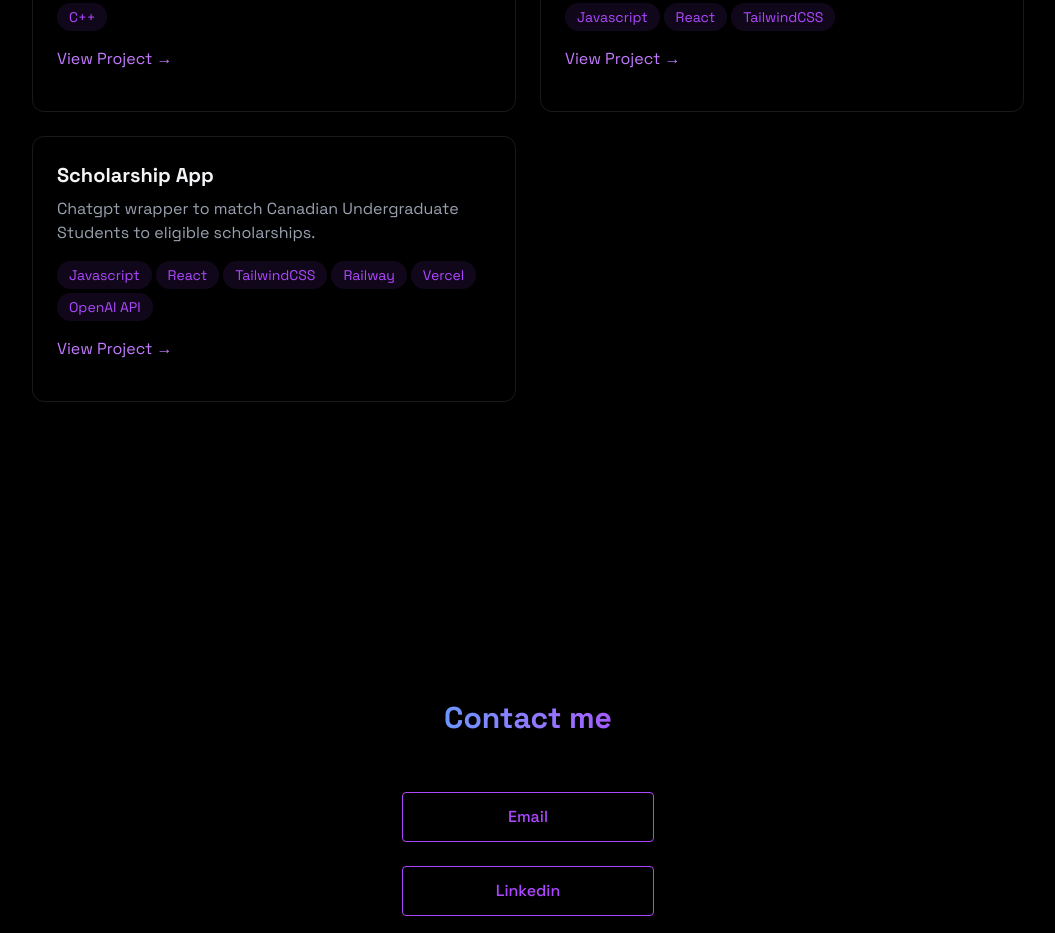
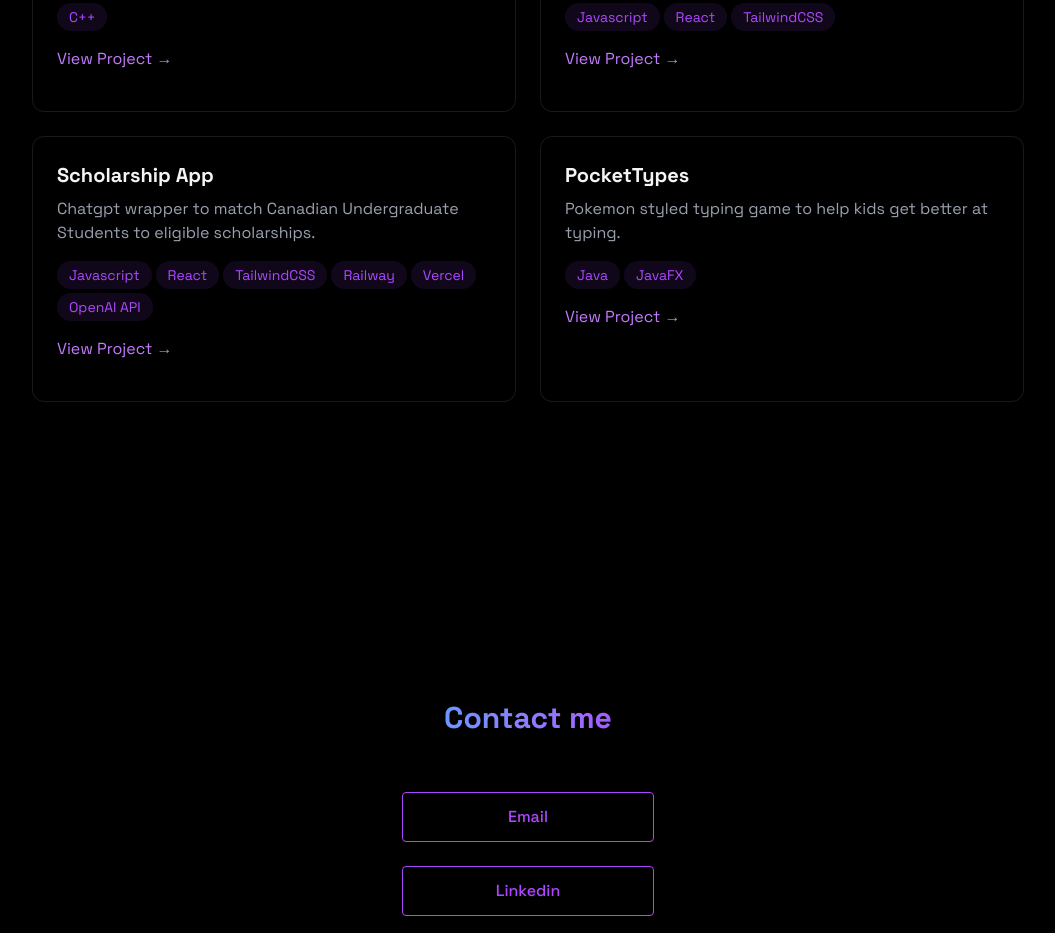
Before and after one commit to Overrayted/Personal-Portfolio, a React (Vite) app: page / in a window 1280 px wide. Shown: the part 2160-3093 px from the top of the page, without its empty margins (112-1167 px from the left). Built offline with nearby package versions, Linux system fonts and the light colour scheme.

Commit message:
Added new project to personal portfolio

```diff
--- a/src/components/sections/Projects..jsx
+++ b/src/components/sections/Projects..jsx
@@ -85,6 +85,21 @@ export const Projects = () => {
                     </div>
                 </div>
 
+                <div className="p-6 rounded-xl border border-white/10 hover:-translate-y-1 hover:border-purple-500/30 hover:shadow-[0_2_8px_rgba(255,0,255,0.2)] transition">
+                    <h3 className="text-xl font-bold mb-2"> PocketTypes </h3>
+                    <p className="text-gray-400 mb-4">
+                        Pokemon styled typing game to help kids get better at typing.
+                    </p>
+                    <div className="flex flex-wrap gap-1">
+                        {["Java","JavaFX"].map((tech, key) => (<span key={key} className="bg-purple-500/10 text-purple-500 py-1 px-3 rounded-full text-sm hover:bg-purple-500/20 hover:shadow-[0_2_8px_rgba(255,0,255,0.1)] transition-all">
+                                    {tech}
+                                </span>))}
+                    </div>
+                    <div className="flex justify-between items-center">
+                    <a href="https://github.com/Overrayted/PocketTypes" target="_blank" rel="noopener noreferrer" className="text-purple-400 hover:text-purple-300 transition-colors my-4"> View Project →</a>
+                    </div>
+                </div>
+
             </div>
         </div>
         </RevealOnScroll>
```
